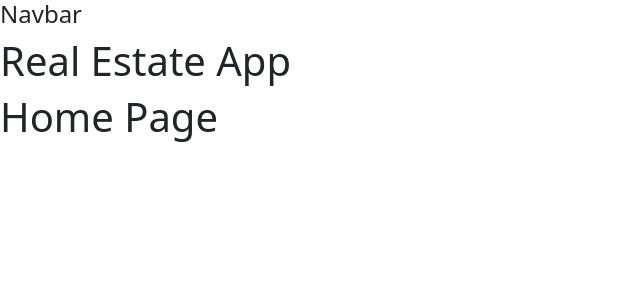
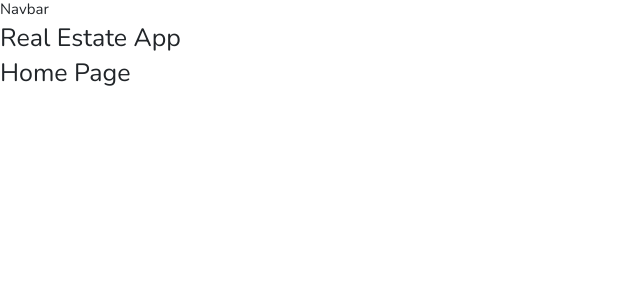
Before and after one commit to mamunurrashid1010/real-estate-app-vue, a Vue app: page / in a window 1280 px wide. Shown: the top 300 px of the page, without its empty margins (0-640 px from the left). Built offline with nearby package versions, Linux system fonts and the light colour scheme.

Commit message:
style.css add and root,header,nav css add

```diff
--- a/src/main.js
+++ b/src/main.js
@@ -1,5 +1,5 @@
 import { createApp } from 'vue'
-// import './style.css'
+import './style.css'
 import '../node_modules/bootstrap/dist/css/bootstrap.min.css';
 import App from './App.vue'
 import router from "./router/index.js";
--- a/src/style.css
+++ b/src/style.css
@@ -1,89 +1,180 @@
-:root {
-  font-family: Inter, system-ui, Avenir, Helvetica, Arial, sans-serif;
-  line-height: 1.5;
-  font-weight: 400;
+@import url('https://fonts.googleapis.com/css2?family=Nunito:wght@200;300;400;600;700&display=swap');
 
-  color-scheme: light dark;
-  color: rgba(255, 255, 255, 0.87);
-  background-color: #242424;
-
-  font-synthesis: none;
-  text-rendering: optimizeLegibility;
-  -webkit-font-smoothing: antialiased;
-  -moz-osx-font-smoothing: grayscale;
-  -webkit-text-size-adjust: 100%;
+:root{
+  --red:#ff5a3c;
+  --light-red:#f9edeb;
 }
 
-a {
-  font-weight: 500;
-  color: #646cff;
-  text-decoration: inherit;
-}
-a:hover {
-  color: #535bf2;
+*{
+  font-family: 'Nunito', sans-serif;
+  margin:0; padding:0;
+  box-sizing: border-box;
+  outline: none; border:none;
+  text-decoration: none;
+  text-transform: capitalize;
 }
 
-a {
-  font-weight: 500;
-  color: #646cff;
-  text-decoration: inherit;
-}
-a:hover {
-  color: #535bf2;
+html{
+  font-size: 62.5%;
+  overflow-x: hidden;
+  scroll-behavior: smooth;
+  scroll-padding-top: 7rem;
 }
 
-body {
-  margin: 0;
-  display: flex;
-  place-items: center;
-  min-width: 320px;
-  min-height: 100vh;
+body{
+  background:#f7f7f7;
 }
 
-h1 {
-  font-size: 3.2em;
-  line-height: 1.1;
+section{
+  padding:2rem 9%;
 }
 
-button {
-  border-radius: 8px;
-  border: 1px solid transparent;
-  padding: 0.6em 1.2em;
-  font-size: 1em;
-  font-weight: 500;
-  font-family: inherit;
-  background-color: #1a1a1a;
+.btn{
+  margin-top: 1rem;
+  display: inline-block;
+  padding:.8rem 3.5rem;
+  border-radius: .5rem;
+  font-size: 1.7rem;
+  color:var(--red);
+  background:var(--light-red);
   cursor: pointer;
-  transition: border-color 0.25s;
-}
-button:hover {
-  border-color: #646cff;
-}
-button:focus,
-button:focus-visible {
-  outline: 4px auto -webkit-focus-ring-color;
-}
-
-.card {
-  padding: 2em;
-}
-
-#app {
-  max-width: 1280px;
-  margin: 0 auto;
-  padding: 2rem;
   text-align: center;
 }
 
-@media (prefers-color-scheme: light) {
-  :root {
-    color: #213547;
-    background-color: #ffffff;
+.btn:hover{
+  background:var(--red);
+  color:#fff;
+}
+
+.heading{
+  text-align: center;
+  color:#333;
+  font-size: 4rem;
+  padding-bottom: 3rem;
+}
+
+.heading span{
+  color:var(--red);
+  background:var(--light-red);
+  border-radius: .5rem;
+  padding:.2rem 1.5rem;
+}
+
+header{
+  position: fixed;
+  top:0; left:0; right:0;
+  z-index: 1000;
+  background:#fff;
+  padding:1.5rem 9%;
+  box-shadow: 0 .5rem 1rem rgba(0,0,0,.1);
+  display: flex;
+  align-items: center;
+  justify-content: space-between;
+}
+
+header .logo{
+  font-weight: bolder;
+  font-size: 2.5rem;
+  color:#333;
+}
+
+header .logo span{
+  color:var(--red);
+}
+
+header .navbar a{
+  color:#333;
+  font-size: 2rem;
+  padding:0 1.5rem;
+}
+
+header .navbar a:hover{
+  color:var(--red);
+}
+
+header .icons #menu-bars,
+header .icons a{
+  height:4.5rem;
+  line-height: 4.5rem;
+  width:5rem;
+  font-size: 2rem;
+  margin-right: .5rem;
+  border-radius: .5rem;
+  color:var(--red);
+  background:var(--light-red);
+  text-align: center;
+}
+
+header .icons #menu-bars:hover,
+header .icons a:hover{
+  background-color:var(--red);
+  color:#fff;
+}
+
+header .icons #menu-bars{
+  display: none;
+}
+
+
+
+
+/* media queries  */
+@media (max-width:991px){
+
+  html{
+    font-size:55%;
   }
-  a:hover {
-    color: #747bff;
+
+  header{
+    padding:1.5rem 1rem;
   }
-  button {
-    background-color: #f9f9f9;
+
+  section{
+    padding:1.5rem;
   }
+
 }
+
+@media (max-width:768px){
+
+  header .icons #menu-bars{
+    display: inline-block;
+  }
+
+  header .navbar{
+    position: absolute;
+    left:0; right:0; top:100%;
+    background:#f7f7f7;
+    border-top: .1rem solid #333;
+    border-bottom: .1rem solid #333;
+    transition: .2s linear;
+    clip-path: polygon(0 0, 100% 0, 100% 0, 0 0);
+  }
+
+  header .navbar.active{
+    clip-path: polygon(0 0, 100% 0, 100% 100%, 0% 100%);
+  }
+
+  header .navbar a{
+    display: block;
+    padding:1.5rem;
+    margin:1.5rem;
+    background:#fff;
+    border:.1rem solid #333;
+    box-shadow: 0 .5rem 1rem rgba(0,0,0,.1);
+    border-radius: .5rem;
+  }
+
+}
+
+@media (max-width:450px){
+
+  html{
+    font-size:50%;
+  }
+
+  .contact .row form .inputBox input{
+    width: 100%;
+  }
+
+}
```
